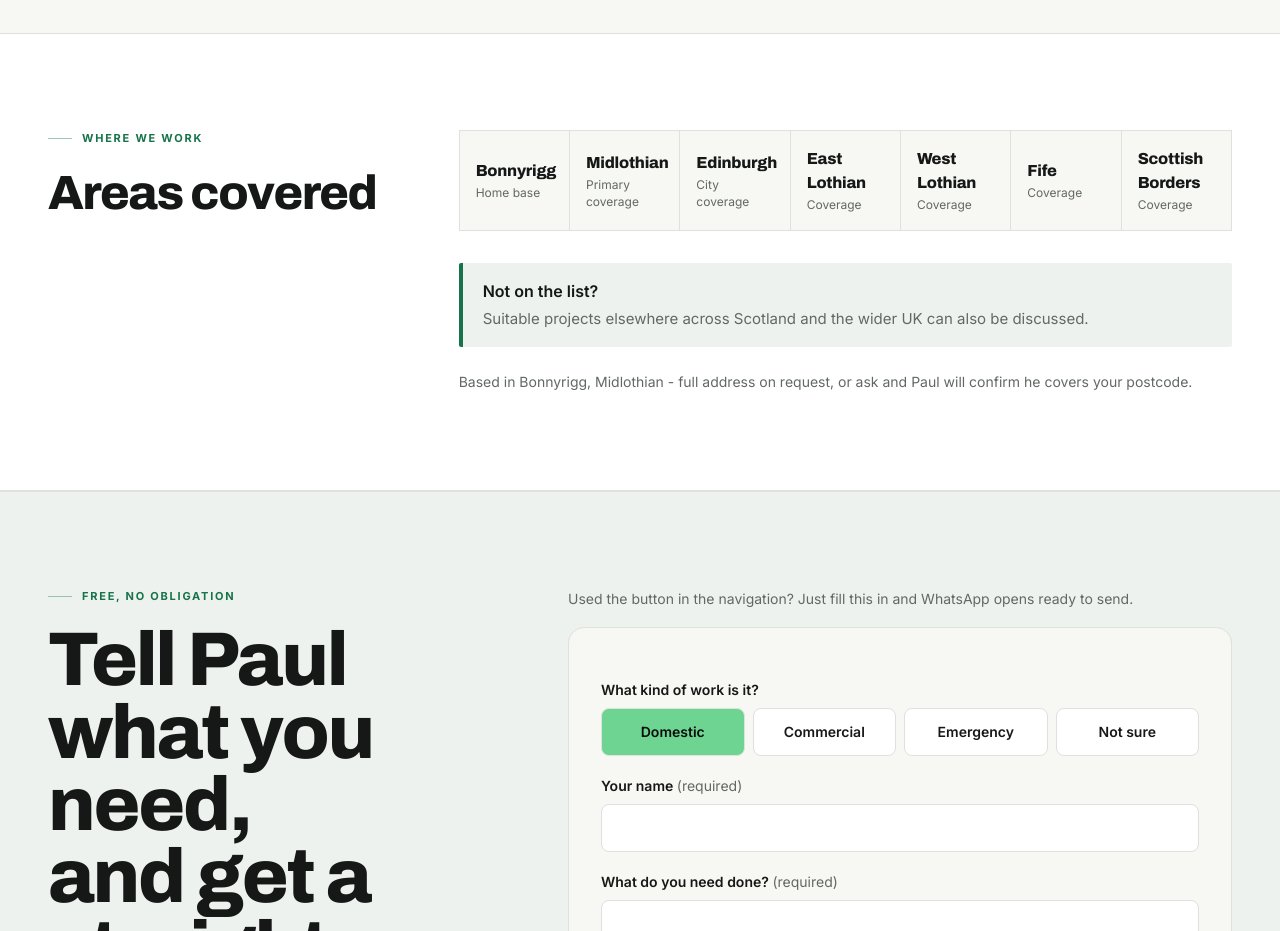
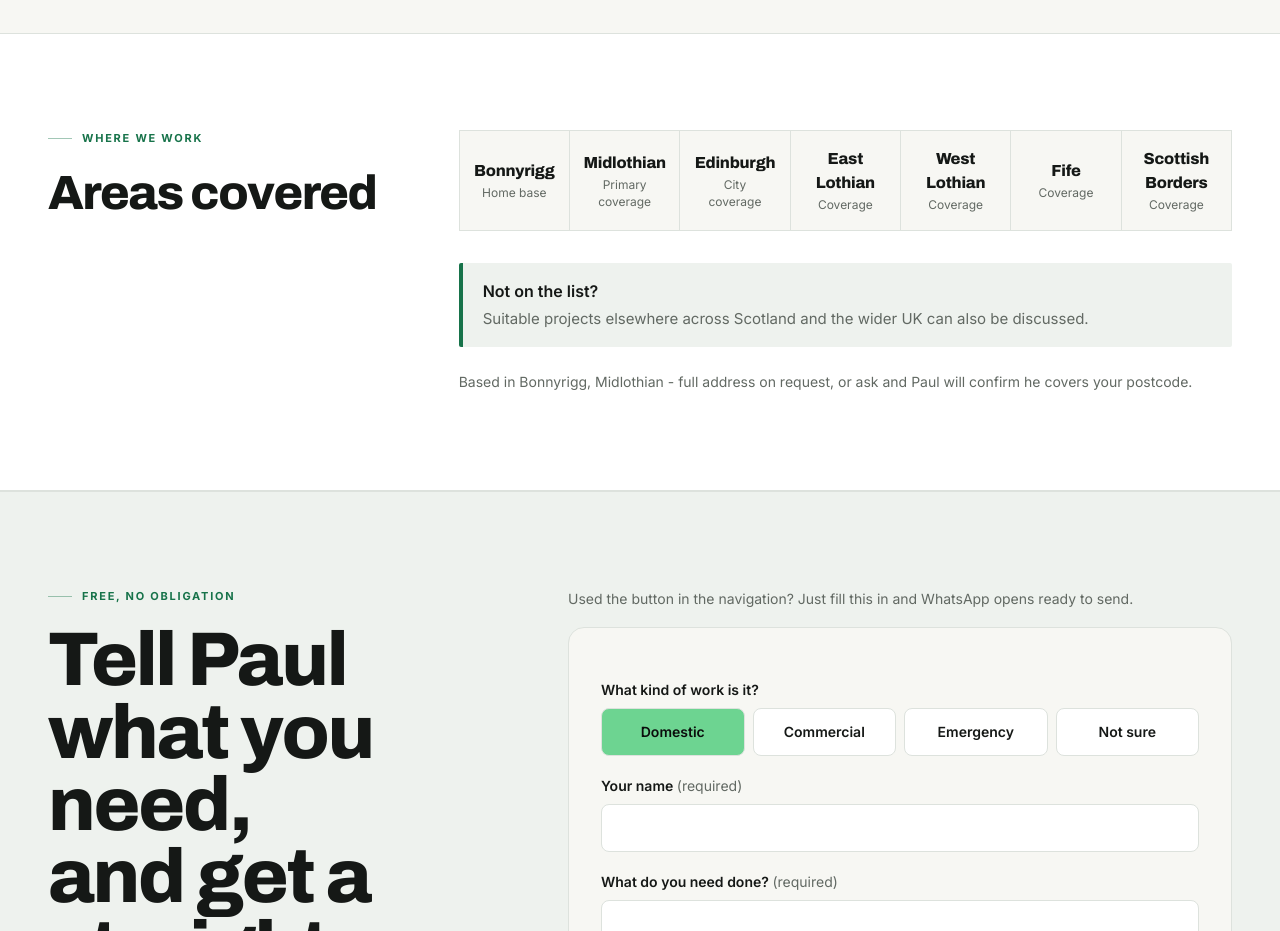
Before and after one commit to Tradetitan66/pi-electrical-live, a Next.js app: page / in a window 1280 px wide. Shown: the part 5320-6251 px from the top of the page. Built offline with nearby package versions, Linux system fonts and the light colour scheme.

Commit message:
align area cards properly with centered text

```diff
--- a/src/components/AreasBand.tsx
+++ b/src/components/AreasBand.tsx
@@ -40,7 +40,7 @@ export default function AreasBand() {
               {AREAS.map((area) => (
                 <li
                   key={area.name}
-                  className="flex min-h-16 flex-col justify-center gap-0.5 bg-warm px-4 py-4"
+                  className="flex min-h-16 flex-col justify-center items-center gap-0.5 bg-warm px-4 py-4 text-center"
                 >
                   <span className="font-display text-base font-extrabold tracking-[-0.015em] text-ink">
                     {area.name}
```
